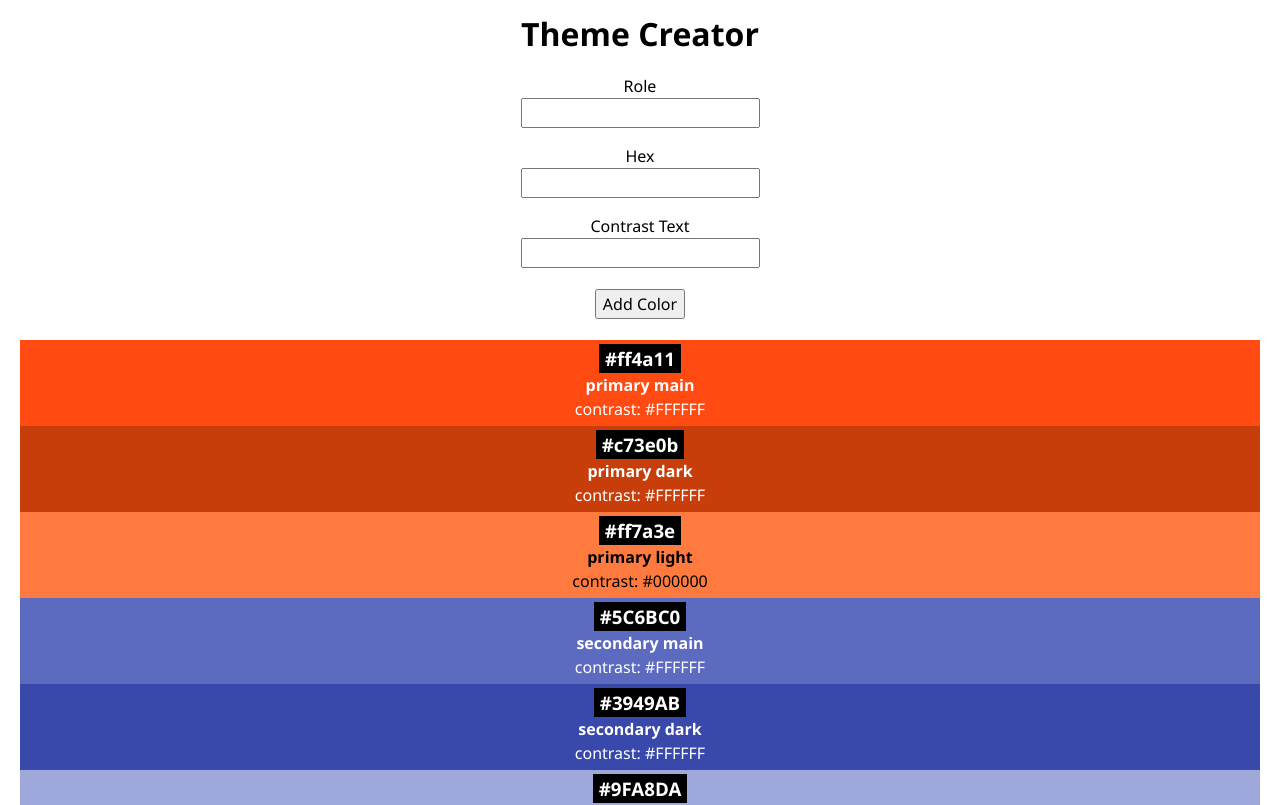
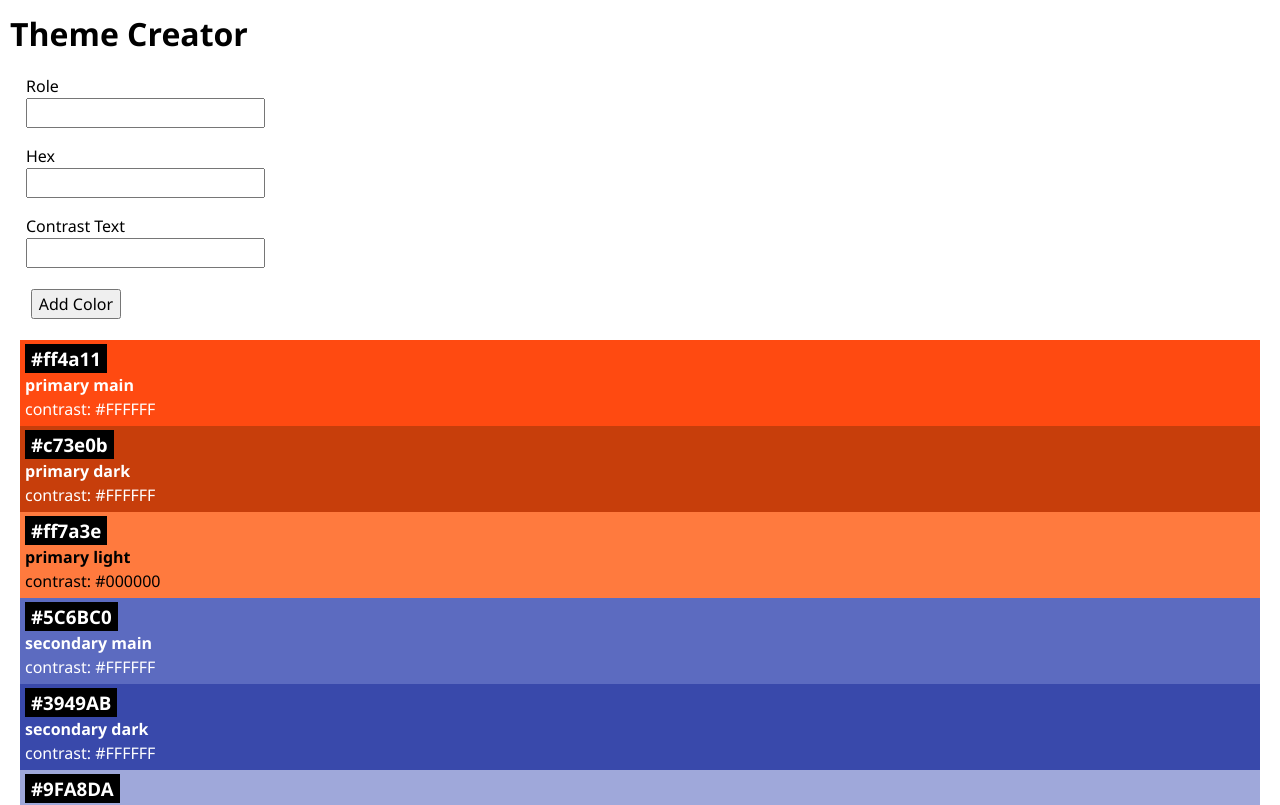
Before and after one commit to DanielCyubahiro/super-funicular, a React (Vite) app: page / in a window 1280 px wide. Shown: the top 805 px of the page. Built offline with nearby package versions, Linux system fonts and the light colour scheme.

Commit message:
Reset styling

```diff
--- a/src/App.css
+++ b/src/App.css
@@ -1,5 +1,4 @@
 body {
   font-family: "Segoe UI", "Helvetica Neue", Arial, sans-serif;
   padding: 10px;
-  text-align: center;
 }
--- a/src/Components/ColorForm/ColorForm.css
+++ b/src/Components/ColorForm/ColorForm.css
@@ -1,10 +1,16 @@
 form, label {
     display: flex;
     flex-direction: column;
-    align-items: center;
+    align-items: start;
     margin: 0.5rem;
 }
 
 button {
     margin: 0.8rem;
 }
+
+.color-input-group {
+    display: flex;
+    justify-content: space-between;
+    align-items: center;
+}
```
